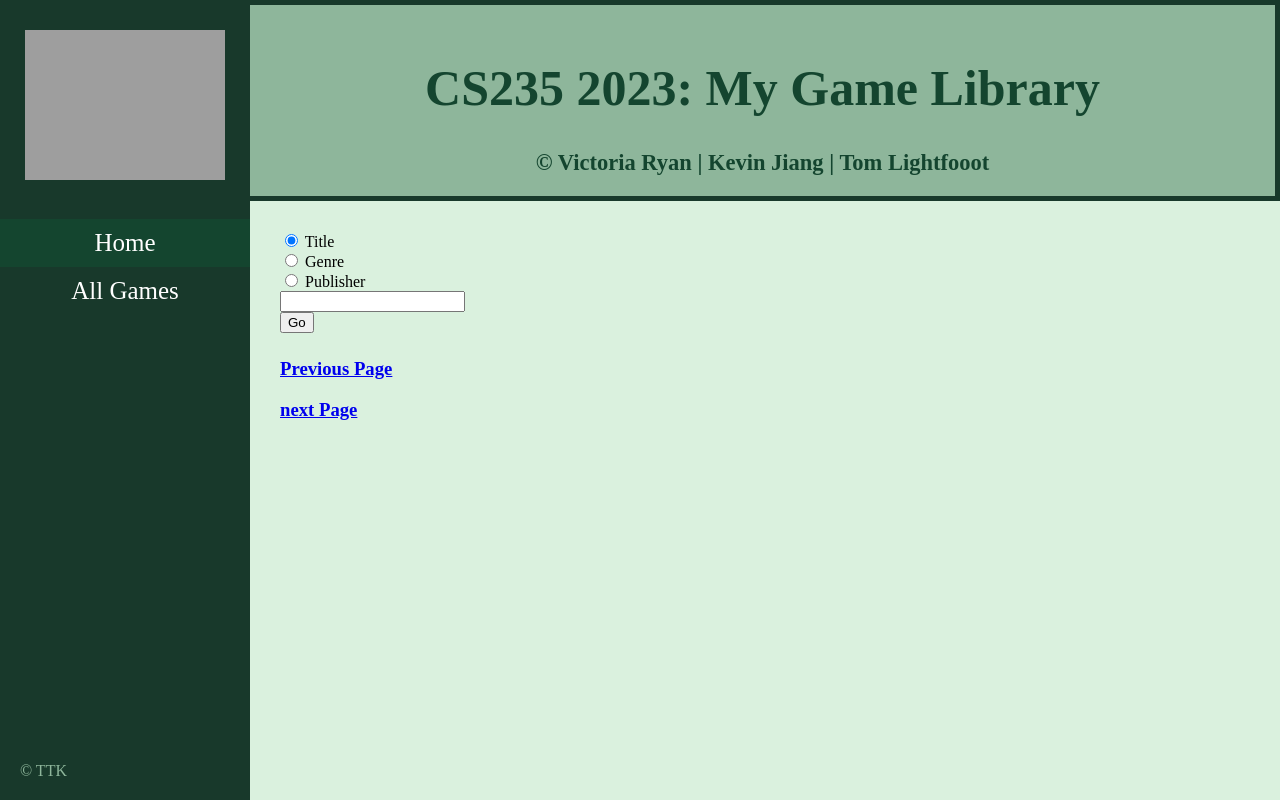
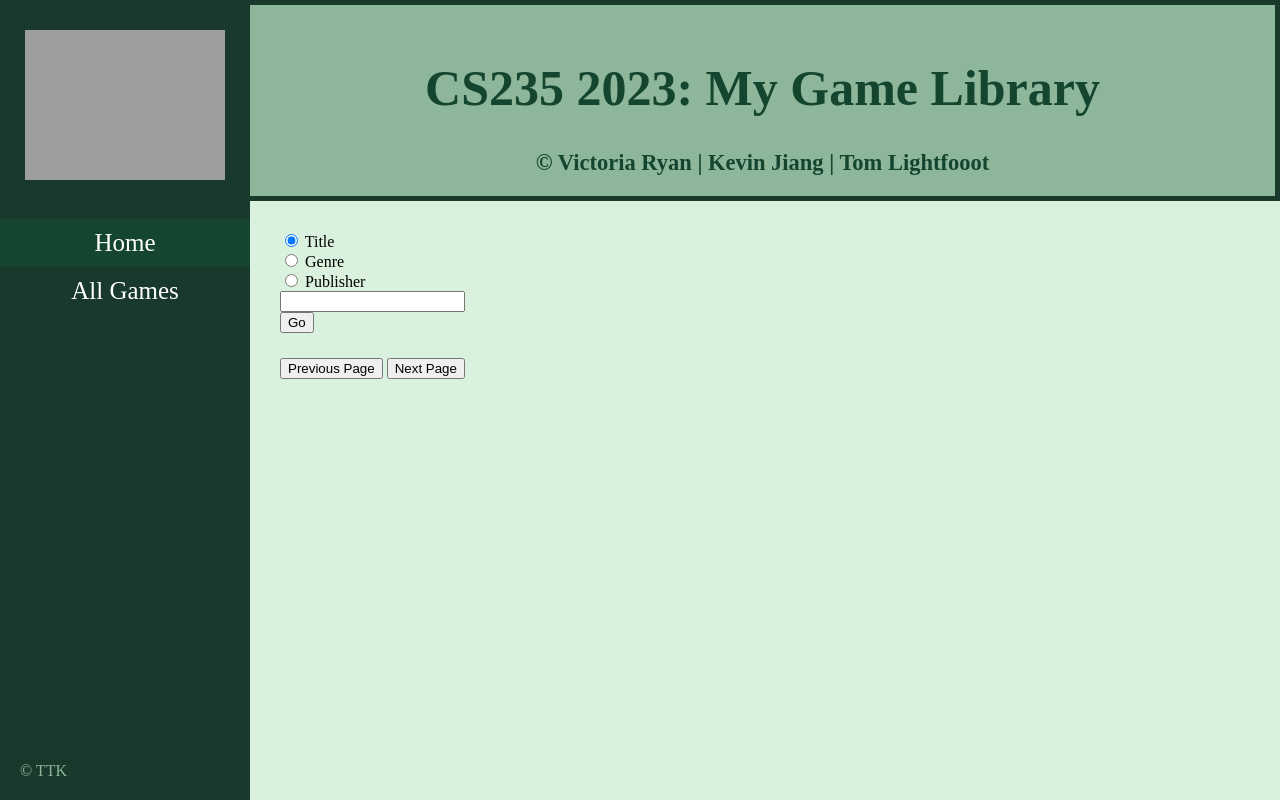
Before and after one commit to chromeyy/games-library-web-app, a Flask app: page /game_library/search?current_page=0 in a window 1280 px wide. Run offline with Flask 3, Linux system fonts and the light colour scheme; some libraries are stand-ins or nearby versions; grey boxes are pictures that could not be loaded.

Commit message:
changed a tags to button tags for prev next buttons

```diff
--- a/games/templates/game_library.html
+++ b/games/templates/game_library.html
@@ -19,7 +19,7 @@
         </li>
         {% endfor %}
     </ul>
-    <a href="{{ url_for(request.endpoint, selected_genre = selected_genre, search_category=search_category, search_term=search_term, current_page=current_page - 1) }}"><h3>Previous Page</h3></a>
-    <a href="{{ url_for(request.endpoint, selected_genre = selected_genre, search_category=search_category, search_term=search_term, current_page=current_page + 1) }}"><h3>next Page</h3></a>
+    <button class="page-buttons" onclick="location.href='{{ url_for(request.endpoint, selected_genre = selected_genre, search_category=search_category, search_term=search_term, current_page=current_page - 1) }}'">Previous Page</button>
+    <button class="page-buttons" onclick="location.href='{{ url_for(request.endpoint, selected_genre = selected_genre, search_category=search_category, search_term=search_term, current_page=current_page + 1) }}'">Next Page</button>
 </main>
 {% endblock %}
```
